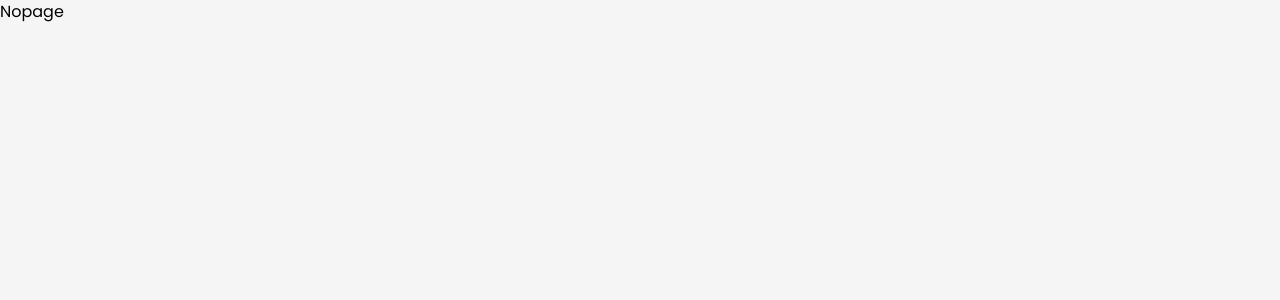
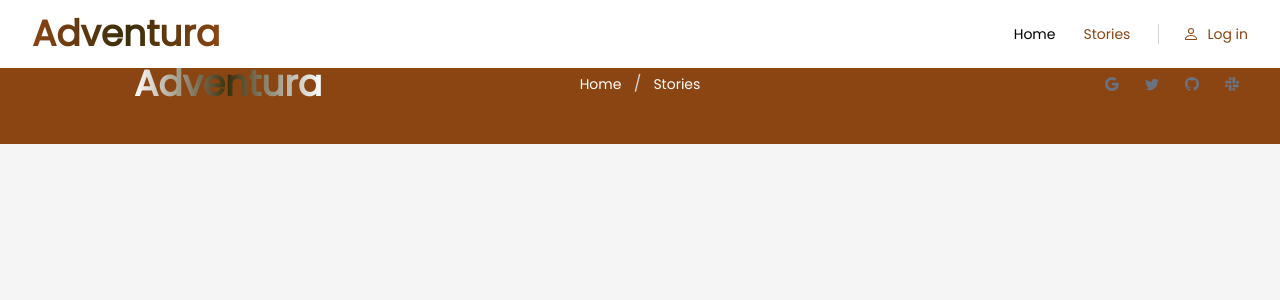
Before and after one commit to jennifer-pecky/Adventura, a React (Vite) app: page /stories/1 in a window 1280 px wide. Shown: the top 300 px of the page. Built offline with nearby package versions, Linux system fonts and the light colour scheme.

Commit message:
worked on card section

```diff
--- a/src/App.jsx
+++ b/src/App.jsx
@@ -2,11 +2,12 @@ import './App.css';
 import Core from './components/Core';
 import { Route, Routes } from 'react-router-dom';
 import Home from './pages/Home';
-// import Stories from './pages/Stories';
+import Stories from './pages/Stories';
 import Nopage from './pages/Nopage';
 import Signup from './pages/Signup';
 import Login from './pages/Login';
 import Password from './pages/Password';
+import StoryPage from './components/other/storyPage';
 
 function App() {
   return (
@@ -14,7 +15,8 @@ function App() {
       <Routes>
         <Route path="/" element={<Core />}>
           <Route path="/" element={<Home />} />
-          {/* <Route path="stories" element={<Stories />} /> */}
+          <Route path="stories" element={<Stories />} />
+          <Route path="stories/:id" element={<StoryPage />} />
         </Route>
         <Route path="*" element={<Nopage />} />
         <Route path="signup" element={<Signup />} />
--- a/src/components/Header.jsx
+++ b/src/components/Header.jsx
@@ -1,5 +1,5 @@
 import { useState, useEffect } from 'react';
-import { NavLink } from 'react-router-dom';
+import { Link, NavLink } from 'react-router-dom';
 import '../styles/Head.css';
 export default function Header() {
   const [menu, setMenu] = useState(true);
@@ -98,7 +98,7 @@ export default function Header() {
             <div className="flex flex-col gap-y-4 gap-x-0 mt-5 sm:flex-row sm:items-center sm:justify-end sm:gap-y-0 sm:gap-x-7 sm:mt-0 sm:pl-7">
               <NavLink to="/">Home</NavLink>
               <NavLink to="/stories">Stories</NavLink>
-              <NavLink
+              <Link
                 to="/login"
                 className="flex items-center gap-x-2 font-medium text-[#8B4513] hover:text-[#00003] sm:border-l sm:border-gray-300 sm:my-6 sm:pl-6"
               >
@@ -113,7 +113,7 @@ export default function Header() {
                   <path d="M8 8a3 3 0 1 0 0-6 3 3 0 0 0 0 6zm2-3a2 2 0 1 1-4 0 2 2 0 0 1 4 0zm4 8c0 1-1 1-1 1H3s-1 0-1-1 1-4 6-4 6 3 6 4zm-1-.004c-.001-.246-.154-.986-.832-1.664C11.516 10.68 10.289 10 8 10c-2.29 0-3.516.68-4.168 1.332-.678.678-.83 1.418-.832 1.664h10z" />
                 </svg>
                 Log in
-              </NavLink>
+              </Link>
             </div>
           </div>
         </nav>
--- a/src/components/oother/storyPage.jsx
+++ /dev/null
@@ -1,12 +0,0 @@
-// import './storyPage.css'; // Import your CSS file
-
-const StoryPage = ({ title, content }) => {
-  return (
-    <div className="story-page">
-      <h2 className="story-title">{title}</h2>
-      <p className="story-content">{content}</p>
-    </div>
-  );
-};
-
-export default StoryPage;
--- /dev/null
+++ b/src/components/other/storyPage.jsx
@@ -0,0 +1,25 @@
+// import './storyPage.css'; // Import your CSS file\
+import { useParams } from 'react-router-dom';
+import card from '../../story';
+
+const StoryPage = () => {
+  const { id } = useParams();
+  const selectedStory = card.find((story) => story.id === id);
+
+  if (!selectedStory) {
+    return (
+      <div>
+        this page can`t be found because you have not figure out the error{' '}
+      </div>
+    );
+  }
+
+  return (
+    <div className="story-page">
+      <h2 className="story-title">{selectedStory.title}</h2>
+      <p className="story-content">{selectedStory.content}</p>
+    </div>
+  );
+};
+
+export default StoryPage;
--- a/src/pages/Home.jsx
+++ b/src/pages/Home.jsx
@@ -1,8 +1,8 @@
-import { Link, NavLink } from 'react-router-dom';
+import { Link } from 'react-router-dom';
 import '../styles/Head.css';
-import HomeUi from '../components/oother/HomeUi';
+import HomeUi from '../components/other/HomeUi';
 import { useState } from 'react';
-import StoryPage from '../components/oother/storyPage';
+import StoryPage from '../components/other/storyPage';
 import card from '../story';
 
 export default function Home() {
@@ -36,17 +36,8 @@ export default function Home() {
             magic as the AI takes your choices and fashions them into a <br />
             compelling tale that captivates your senses.
           </p>
-          {/* <button className="h-[10vh]">
-            <NavLink
-              to="/signup"
-              className="text-white bg-[#8B4513] py-2 px-4 md:py-3 md:px-7 gap-2
-            rounded-md border-2 border-gray-900 hover:bg-[#000000cc] hover:text-white mt-6"
-            >
-              Get Started
-            </NavLink>
-          </button> */}
 
-          <NavLink to={'/signup'}>
+          <Link to={'/signup'}>
             <button className="flex items-center gap-3 p-4  bg-[#8B4513] hover:bg-[#000000cc] rounded-md shadow-md transition-all ease-in-out duration-600 text-white font-semibold uppercase text-sm">
               <svg
                 xmlns="http://www.w3.org/2000/svg"
@@ -64,15 +55,14 @@ export default function Home() {
               </svg>
               Get Started
             </button>
-          </NavLink>
+          </Link>
         </div>
       </div>
       <div className="mt-10 lg:p-16 p-4 grid grid-cols-1 gap-4 md:grid-cols-2 lg:grid-cols-3 ">
         {card.map((item) => (
           <div className="bg-white border rounded-lg shadow-lg" key={item.id}>
-            <Link to={'/stories'}>
+            <Link to={`/stories/${item.id}`}>
               <img src="story.png" alt="" />
-            </Link>
               <div className="p-8 bg-[#FFF]">
                 <a href="#">
                   <h5 className="mb-2 text-2xl tracking-tight text-[#8B4513] font-bold">
@@ -102,13 +92,14 @@ export default function Home() {
                   <span>Read more</span>
                 </button>
               </div>
+            </Link>
           </div>
         ))}
 
         {storySelectId !== null && (
           <StoryPage
-            title={card.find((story) => story.id === storySelectId).title} // Use 'story' instead of 'item'
-            content={card.find((story) => story.id === storySelectId).content} // Use 'story' instead of 'item'
+            title={card.find((story) => story.id === storySelectId).title}
+            content={card.find((story) => story.id === storySelectId).content}
           />
         )}
       </div>
--- /dev/null
+++ b/src/pages/Stories.jsx
@@ -0,0 +1,3 @@
+export default function Stories() {
+  return <div>Stories</div>;
+}
```
Also changed, not shown: src/components/other/HomeUi.jsx (renamed from src/components/oother/HomeUi.jsx). Lines whose indentation alone changed are shown as unchanged.
